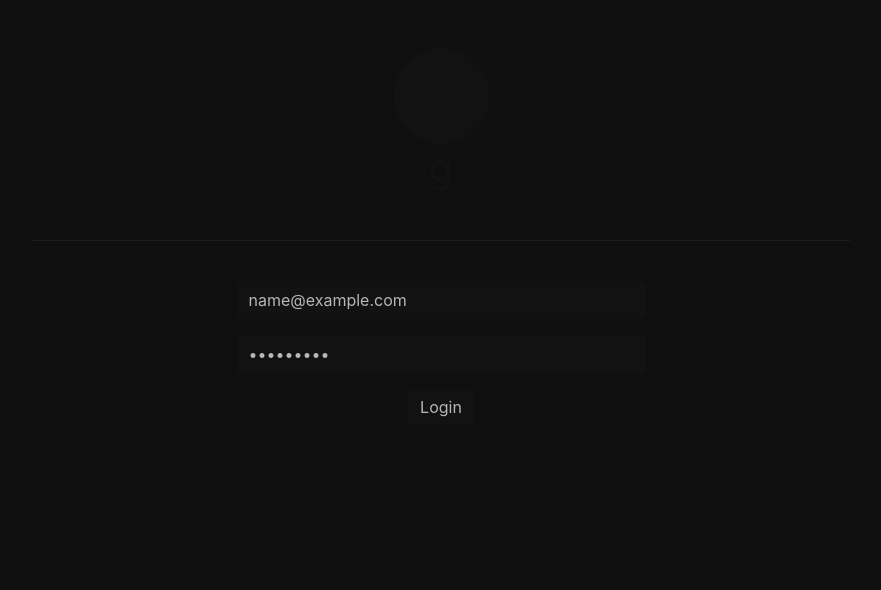
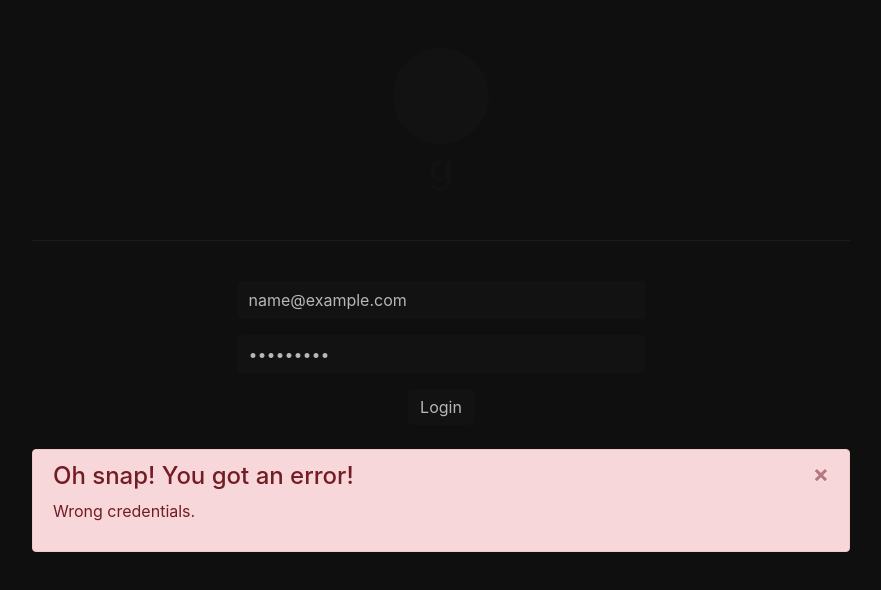
Before and after one commit to ldcu/Feed, a React (Create React App) app in the folder client/: page /login in a window 1280 px wide. Both pictures are taken after typing "name@example.com", "Sample123" into the empty fields and a click on the button "Login". Shown: the top 590 px of the page, without its empty margins (199-1080 px from the left). Built offline with nearby package versions, Linux system fonts and the light colour scheme; no server answers.

Commit message:
1bfae4b69d727ed2df318977d79cca1e

```diff
--- a/client/src/pages/feed.js
+++ b/client/src/pages/feed.js
@@ -7,6 +7,7 @@ import Button from "react-bootstrap/Button";
 import ListGroup from "react-bootstrap/ListGroup";
 import { Pagination } from "react-bootstrap";
 import { Link } from "react-router-dom";
+import Alert from "react-bootstrap/Alert";
 
 const processString = require("react-process-string"); // Used for processing the string.
 
@@ -33,8 +34,8 @@ const PaginationPage = (props) => {
 	let start = props.currentPage - (props.currentPage % 10);
 	for (let i = start; i <= start + 11 && i <= props.pages; i++) {
 		pageLinks.push(
-			<Pagination.Item>
-				<Link className="link" onClick={() => props.nextPage(i)}>
+			<Pagination.Item key={i}>
+				<Link className="link" to="#" onClick={() => props.nextPage(i)}>
 					{i}
 				</Link>
 			</Pagination.Item>
@@ -45,13 +46,13 @@ const PaginationPage = (props) => {
 		<Pagination size="sm" className="customPagination">
 			{props.currentPage > 10 && (
 				<Pagination.Item>
-					<Link className="link" onClick={() => props.tenChange(props.currentPage, -1)}>- 10</Link>
+					<Link className="link" to="#" onClick={() => props.tenChange(props.currentPage, -1)}>- 10</Link>
 				</Pagination.Item>
 			)}
 			{pageLinks}
 			{props.currentPage + 10 < props.pages && (
 				<Pagination.Item>
-					<Link className="link" onClick={() => props.tenChange(props.currentPage, 1)}>+ 10</Link>
+					<Link className="link" to="#" onClick={() => props.tenChange(props.currentPage, 1)}>+ 10</Link>
 				</Pagination.Item>
 			)}
 		</Pagination>
@@ -65,6 +66,7 @@ class Feed extends React.Component {
 			data: [], // API data. The posts.
 			currentPage: 0, // Current page.
 			totalFeed: 0, // Total posts.
+			alert: false // Alert to show if text is invalid.
 		};
 	}
 
@@ -80,8 +82,7 @@ class Feed extends React.Component {
 	// If more than 10 pages, show the 10 buttons in the pagination menu.
 	tenChange = (pageNumber, isposOrneg) => {
 		var finalPage;
-		if (isposOrneg > 0)
-			finalPage = pageNumber + 10;
+		if (isposOrneg > 0) finalPage = pageNumber + 10;
 		else finalPage = pageNumber - 10;
 		this.setState({
 			currentPage: finalPage,
@@ -93,8 +94,7 @@ class Feed extends React.Component {
 	// If more than 100 pages, show the 100 buttons in the pagination menu.
 	hundreadChange = (pageNumber, isposOrneg) => {
 		var finalPage;
-		if (isposOrneg > 0)
-			finalPage = pageNumber + 100;
+		if (isposOrneg > 0) finalPage = pageNumber + 100;
 		else finalPage = pageNumber - 100;
 		this.setState({
 			currentPage: finalPage,
@@ -148,7 +148,6 @@ class Feed extends React.Component {
 	}
 
 	render() {
-
 		return (
 			<>
 				<div className={Layout.container}>
@@ -158,13 +157,12 @@ class Feed extends React.Component {
 					<Container>
 						<h1 style={{ color: "#b7b7b7" }}>Feed</h1>
 						<br />
-
 						<form id="feed-form" onSubmit={this.handleSubmit.bind(this)} method="POST" elevation={0}>
 							<Form.Control
 								as="textarea"
 								rows="10"
 								name="feed"
-								style={{ backgroundColor: "#121212", color: "#b7b7b7", boxShadow: "0px 0px 0px white", border: "none",}}
+								style={{ backgroundColor: "#121212", color: "#b7b7b7", boxShadow: "0px 0px 0px white", border: "none", }}
 								elevation={0}
 								value={this.state.content}
 								onChange={this.onMessageChange.bind(this)}
@@ -179,6 +177,15 @@ class Feed extends React.Component {
 							<br />
 						</form>
 
+						{/* Displaying alert if no text is entered. 'onClose' sets the 'alert' to 'false' so the button would close. */}
+						{this.state.alert && (
+							<Alert variant="danger" onClose={() => this.setState({ alert: false })} dismissible>
+								<Alert.Heading>Oh snap! You got an error!</Alert.Heading>
+								<p>Type something.</p>
+							</Alert>
+						)}
+
+						{/* Pagination. */}
 						{this.state.totalFeed > 10 && (
 							<PaginationPage
 								pages={this.state.totalFeed / 10}
@@ -189,17 +196,20 @@ class Feed extends React.Component {
 							></PaginationPage>
 						)}
 
+						{/* Posts. */}
 						{this.state.data.map((fields) => {
 							const { _id, content, date } = fields;
 							return (
 								<React.Fragment key={_id}>
 									<ListGroup>
-										<ListGroup.Item style={{ backgroundColor: "#121212", color: "#b7b7b7", border: "none", }} >
+										<ListGroup.Item style={{ backgroundColor: "#121212", color: "#b7b7b7", border: "none", }}>
 											{processString(clickableLink)(content)}
 											<br />
 											<hr className="half-rule" />
 											<div align="right">
-												<small className="text-muted">{formatDate(fields.date)}</small>
+												<small className="text-muted">
+													{formatDate(fields.date)}
+												</small>
 											</div>
 										</ListGroup.Item>
 									</ListGroup>
@@ -207,6 +217,7 @@ class Feed extends React.Component {
 								</React.Fragment>
 							);
 						})}
+
 					</Container>
 				</div>
 
@@ -218,6 +229,7 @@ class Feed extends React.Component {
 		);
 	}
 
+	// As you type, set the text to the 'content' element.
 	onMessageChange(event) {
 		this.setState({ content: event.target.value });
 	}
@@ -225,17 +237,21 @@ class Feed extends React.Component {
 	handleSubmit(e) {
 		e.preventDefault();
 
+		if (this.state.content) {
+			// If there is text, send it over.
 			this.dataRequest("/api/feed/", "POST", this.state) // Sending the content via POST.
 				.then((response) => {
 					if (!response.error) {
-					// alert("Message Sent."); // Pop-up that let's you know the content was successfully submitted.
-					this.setState({ content: "" });
-					// window.location.reload() // Refresh page.
+						this.setState({ content: "", alert: false }); // Setting alert
 						this.componentDidMount(); // Refresh component after sending the content so you'd have the latest record displaying on the page.
 					} else if (response.error) {
 						alert("Message failed to send."); // Pop-up for when it fails to send the message.
 					}
 				});
+		} else {
+			// If there's no text being sent, set the 'alert' to 'true'.
+			this.setState({ alert: true });
+		}
 	}
 }
 
--- a/client/src/pages/login.js
+++ b/client/src/pages/login.js
@@ -6,6 +6,7 @@ import { Container } from "react-bootstrap";
 import Layout from "../css/layout.module.css";
 import Logo from "../css/121212.png";
 import { Redirect } from 'react-router-dom';
+import Alert from "react-bootstrap/Alert";
 
 class Login extends React.Component {
 
@@ -13,6 +14,7 @@ class Login extends React.Component {
 		email: "", // Will be filled with email and password.
 		password: "",
     toDashboard: false, // This to be used for redirection.
+		alert: false // Alert for wrong credentials.
 	};
 
 	handleChange = (e) => {
@@ -41,9 +43,12 @@ class Login extends React.Component {
 			.then(() => this.setState(() => ({
         toDashboard: true // Setting the "toDashboard" if the API POST is successful.
       })))
-			.catch(function (error) {
-				console.log('Tough luck. "' + error + '"'); // In case the login doesn't work.
-			});
+			// .catch(function (error) {
+			// 	console.log('Tough luck. "' + error + '"'); // In case the login doesn't work.
+			// });
+			.catch(() => this.setState(() => ({
+				alert: true // Set alert to 'true' if there's an error.
+			})));
 	};
 
 	render() {
@@ -56,16 +61,8 @@ class Login extends React.Component {
 			<div className={Layout.container} align="center">
 				<Container>
 					<header className={Layout.header}>
-						<img
-							src={Logo}
-							className={`${Layout.headerHomeImage} ${Layout.borderCircle}`}
-							alt="Logo"
-						/>
-						<h1>
-							<a href="/" style={{ color: "#121212" }}>
-								g
-							</a>
-						</h1>
+						<img src={Logo} className={`${Layout.headerHomeImage} ${Layout.borderCircle}`} alt="Logo"/>
+						<h1><a href="/" style={{ color: "#121212" }}>g</a></h1>
 					</header>
 					<br />
 					<hr className="half-rule" />
@@ -79,7 +76,18 @@ class Login extends React.Component {
 							<Form.Control type="password" placeholder="Password" name="password" onChange={this.handleChange} style={{ backgroundColor: "#121212", color: "#b7b7b7", boxShadow: "0px 0px 0px white", border: "none", width: "50%", }} />
 						</Form.Group>
 						<Button variant="primary" type="submit" style={{ border: "none", boxShadow: "0px 0px 0px white", backgroundColor: "#121212", color: "#b7b7b7", }}>Login</Button>
-					</Form>
+					</Form><br/>
+
+						{/* Displaying an alert if wrong credentials. */}
+						{this.state.alert && (
+							<div align="left">
+							<Alert variant="danger" onClose={() => this.setState({ alert: false })} dismissible>
+								<Alert.Heading>Oh snap! You got an error!</Alert.Heading>
+								<p>Wrong credentials.</p>
+							</Alert>
+							</div>
+						)}
+
 				</Container>
 			</div>
 		);
```
Lines whose indentation alone changed are shown as unchanged.
